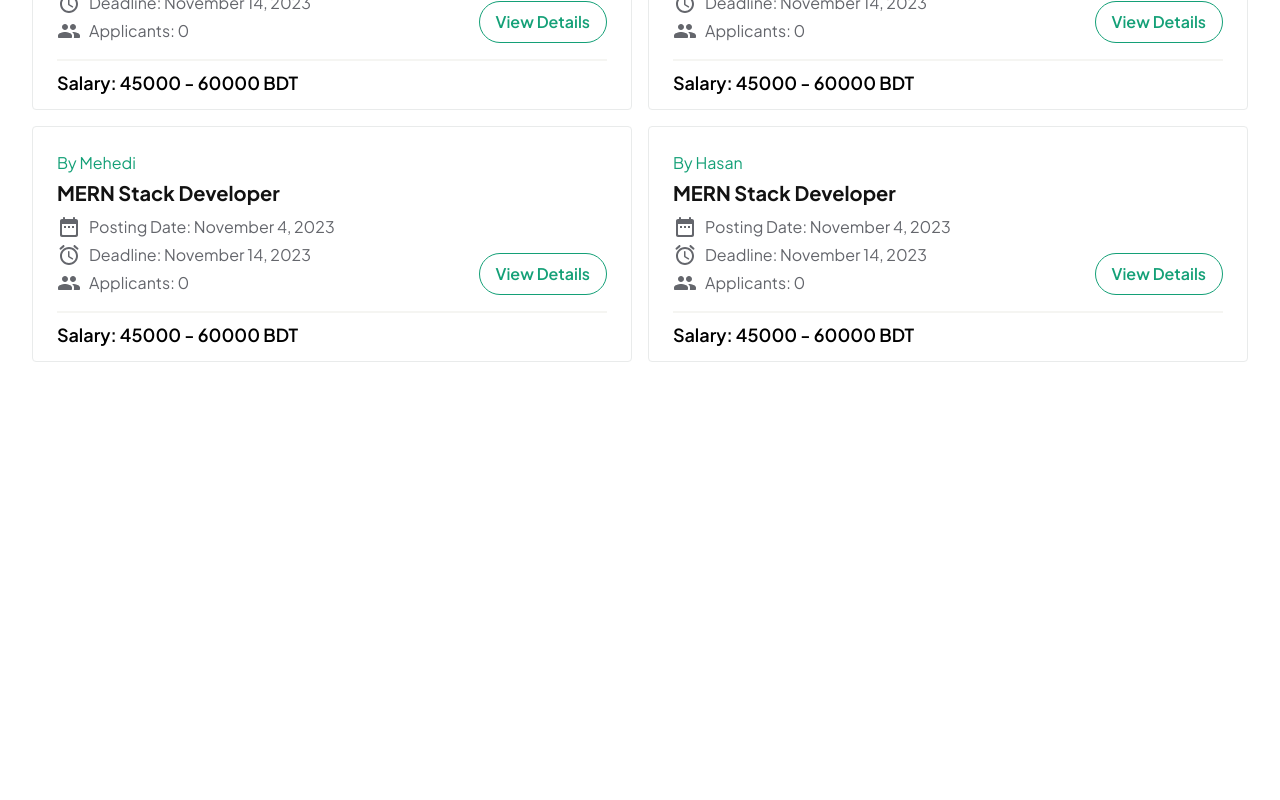
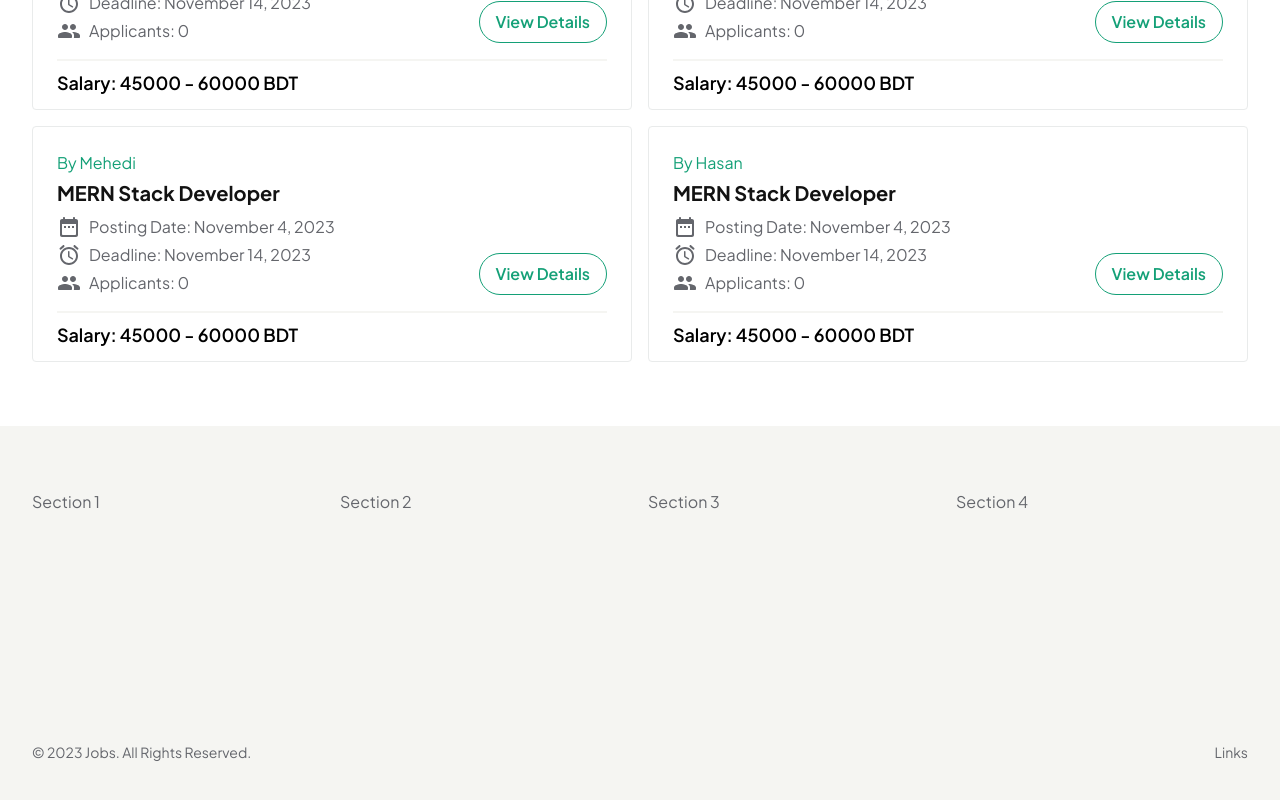
Before and after one commit to mehediy/job-board-frontend, a React (Vite) app: page / in a window 1280 px wide. Shown: the part 1225-2025 px from the top of the page. Before the commit the page ends 1651 px from the top, so only its background shows below. Built offline with nearby package versions, Linux system fonts and the light colour scheme.

Commit message:
added footer section

```diff
--- /dev/null
+++ b/src/components/footer/Footer.jsx
@@ -0,0 +1,20 @@
+const Footer = () => {
+  return (
+    <footer className="h-[400px] bg-dark">
+      <div className="container mx-auto h-full padding flex flex-col justify-between ">
+        <div className="grid grid-cols-1 lg:grid-cols-2 xl:grid-cols-4 gap-4 text-light">
+          <div>Section 1</div>
+          <div>Section 2</div>
+          <div>Section 3</div>
+          <div>Section 4</div>
+        </div>
+        <div className="flex justify-between text-light text-sm">
+          <p>© 2023 Jobs. All Rights Reserved.</p>
+          <div>Links</div>
+        </div>
+      </div>
+    </footer>
+  );
+};
+
+export default Footer;
--- a/src/layouts/MainLayout.jsx
+++ b/src/layouts/MainLayout.jsx
@@ -1,11 +1,13 @@
 import { Outlet } from "react-router-dom";
 import Navbar from "../components/navbar/Navbar";
+import Footer from "../components/footer/Footer";
 
 const MainLayout = () => {
   return (
     <>
       <Navbar />
       <Outlet />
+      <Footer />
     </>
   );
 };
```
